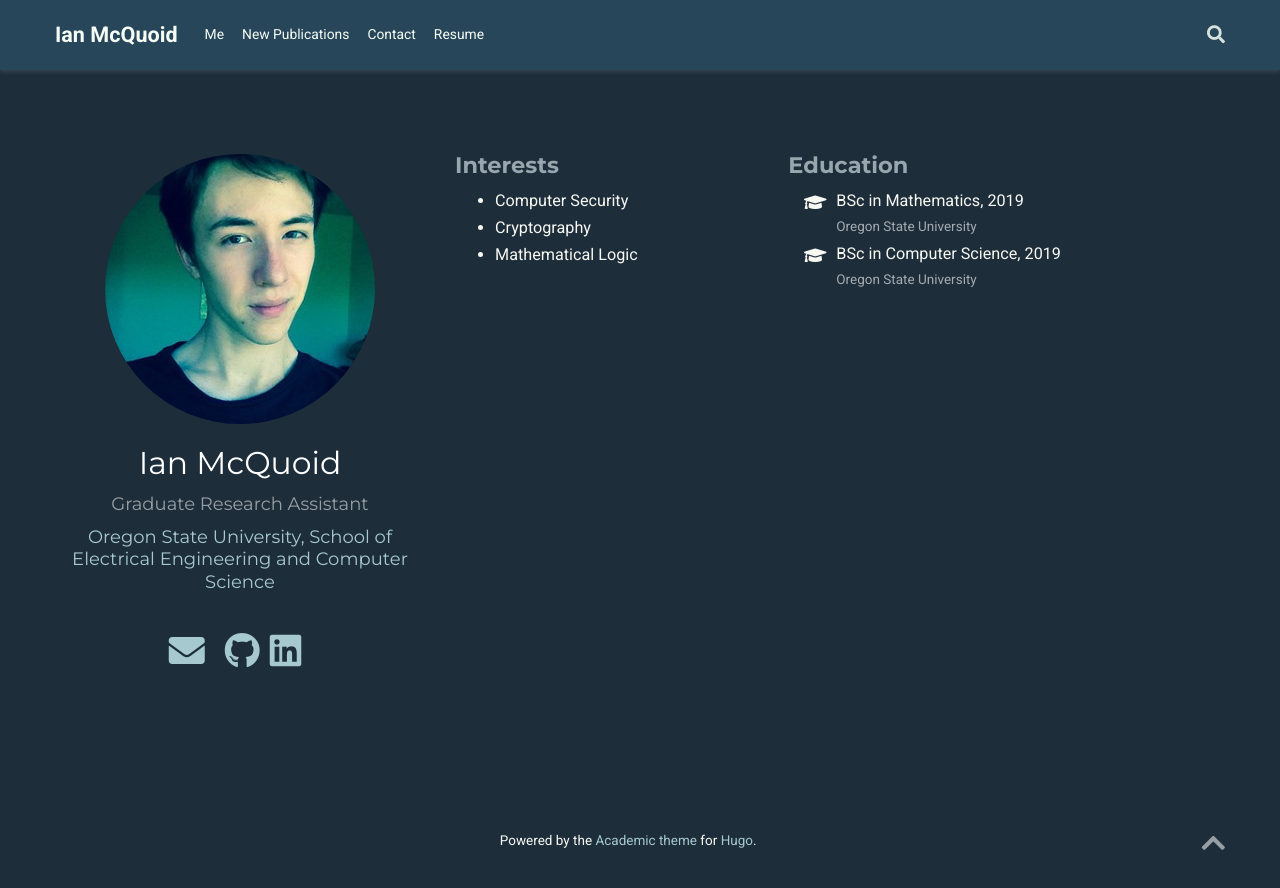
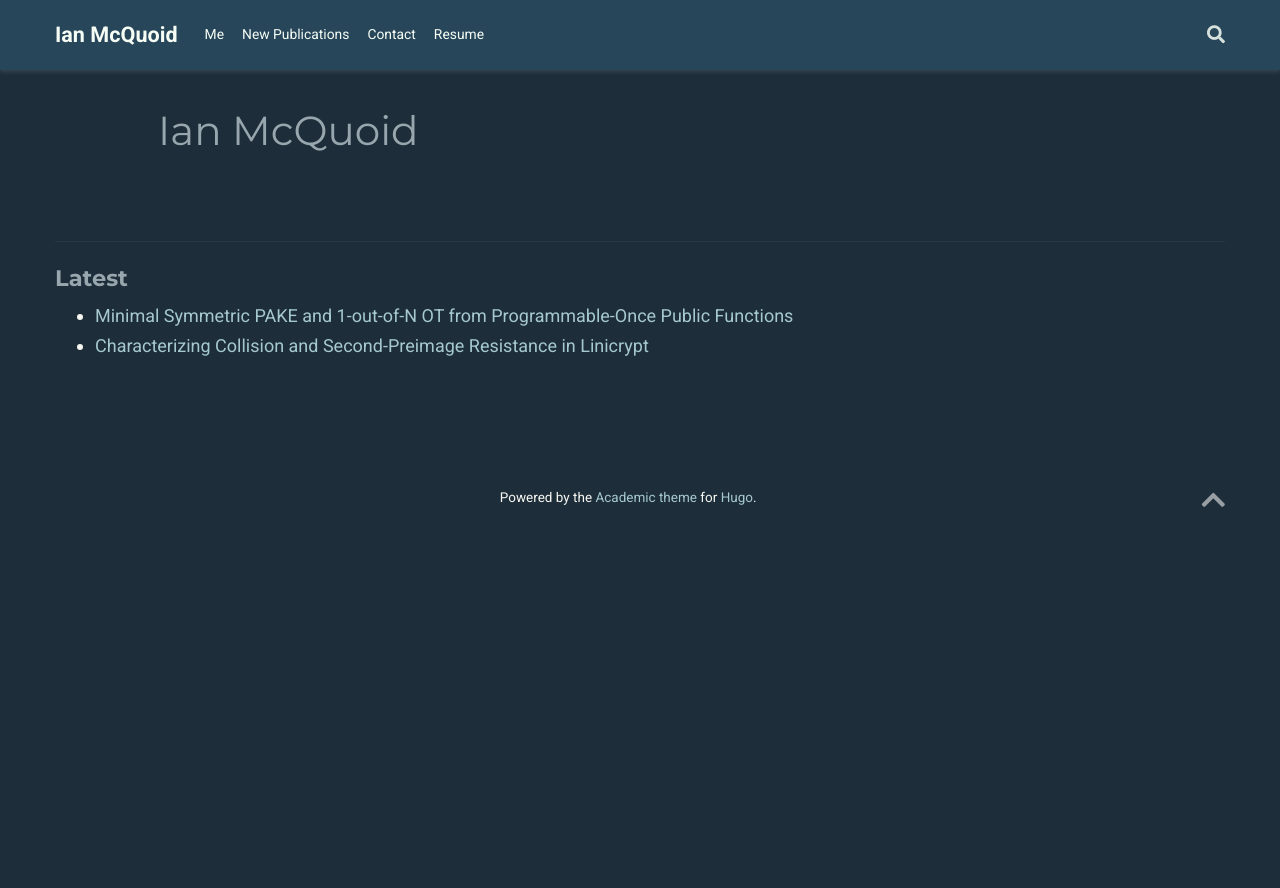
Before and after one commit to Oreko/oreko.github.io, a plain HTML site: page author/ian-mcquoid/index.html in a window 1280 px wide. After the commit the page ends 800 px from the top, so only its background shows below. Drawn offline with nearby package versions, Linux system fonts and the light colour scheme; some packages are replaced by stand-ins of ours; some icons are missing.

Commit message:
rebuilding site Tue Oct 13 05:45:25 PM PDT 2020

```diff
--- a/author/ian-mcquoid/index.html
+++ b/author/ian-mcquoid/index.html
@@ -239,7 +239,7 @@
   <meta property="og:description" content="Graduate Research Assistant"><meta property="og:image" content="https://oreko.github.io/images/icon_hu20deb4851eee85012172a935ccf5af3d_6730_512x512_fill_lanczos_center_2.png">
   <meta property="twitter:image" content="https://oreko.github.io/images/icon_hu20deb4851eee85012172a935ccf5af3d_6730_512x512_fill_lanczos_center_2.png"><meta property="og:locale" content="en-us">
 
-
+    <meta property="og:updated_time" content="2020-08-28T00:00:00&#43;00:00">
 
 
 
@@ -468,6 +468,10 @@
 
 
 
+<div class="universal-wrapper pt-3">
+  <h1>Ian McQuoid</h1>
+</div>
+
 
 <section id="profile-page" class="pt-5">
   <div class="container">
@@ -477,187 +481,20 @@
 
 
 
-
-
-
-
-
-
-
-
-
-
-
-
-
-
-
-<div class="row">
-  <div class="col-12 col-lg-4">
-    <div id="profile">
-
-
-
-      <img class="avatar avatar-circle" src="/author/ian-mcquoid/avatar_hu689435016230c06c71b0af9839cabd76_63558_270x270_fill_q90_lanczos_center.jpg" alt="Ian McQuoid">
-
-
-      <div class="portrait-title">
-        <h2>Ian McQuoid</h2>
-        <h3>Graduate Research Assistant</h3>
-
-
-        <h3>
-          <a href="https://eecs.oregonstate.edu/" target="_blank" rel="noopener">
-          <span>Oregon State University, School of Electrical Engineering and Computer Science</span>
-          </a>
-        </h3>
-
-      </div>
-
-      <ul class="network-icon" aria-hidden="true">
-
-
-
-
-
-
-
-
-
-
-
+    <div class="article-widget content-widget-hr">
+      <h3>Latest</h3>
+      <ul>
 
         <li>
-          <a href="/#contact" >
-            <i class="fas fa-envelope big-icon"></i>
-          </a>
+          <a href="/publication/minimal_pake_ot/">Minimal Symmetric PAKE and 1-out-of-N OT from Programmable-Once Public Functions</a>
         </li>
 
-
-
-
-
-
-
-
-
-
         <li>
-          <a href="https://dblp.org/pers/m/McQuoid:Ian.html" target="_blank" rel="noopener">
-            <i class="ai ai-dblp big-icon"></i>
-          </a>
-        </li>
-
-
-
-
-
-
-
-
-
-
-
-
-        <li>
-          <a href="https://github.com/oreko" target="_blank" rel="noopener">
-            <i class="fab fa-github big-icon"></i>
-          </a>
-        </li>
-
-
-
-
-
-
-
-
-
-
-
-
-        <li>
-          <a href="https://linkedin.com/in/ian-mcquoid/" target="_blank" rel="noopener">
-            <i class="fab fa-linkedin big-icon"></i>
-          </a>
-        </li>
-
-
-
-
-
-
-
-
-
-
-        <li>
-          <a href="/files/resume.pdf" >
-            <i class="ai ai-file big-icon"></i>
-          </a>
+          <a href="/publication/preimage_linicrypt/">Characterizing Collision and Second-Preimage Resistance in Linicrypt</a>
         </li>
 
       </ul>
-
     </div>
-  </div>
-  <div class="col-12 col-lg-8">
-
-
-
-
-
-
-    <div class="row">
-
-
-      <div class="col-md-5">
-        <h3>Interests</h3>
-        <ul class="ul-interests">
-
-          <li>Computer Security</li>
-
-          <li>Cryptography</li>
-
-          <li>Mathematical Logic</li>
-
-        </ul>
-      </div>
-
-
-
-      <div class="col-md-7">
-        <h3>Education</h3>
-        <ul class="ul-edu fa-ul">
-
-          <li>
-            <i class="fa-li fas fa-graduation-cap"></i>
-            <div class="description">
-              <p class="course">BSc in Mathematics, 2019</p>
-              <p class="institution">Oregon State University</p>
-            </div>
-          </li>
-
-          <li>
-            <i class="fa-li fas fa-graduation-cap"></i>
-            <div class="description">
-              <p class="course">BSc in Computer Science, 2019</p>
-              <p class="institution">Oregon State University</p>
-            </div>
-          </li>
-
-        </ul>
-      </div>
-
-
-    </div>
-  </div>
-</div>
-
-
-
-
-
 
   </div>
 </section>
```
